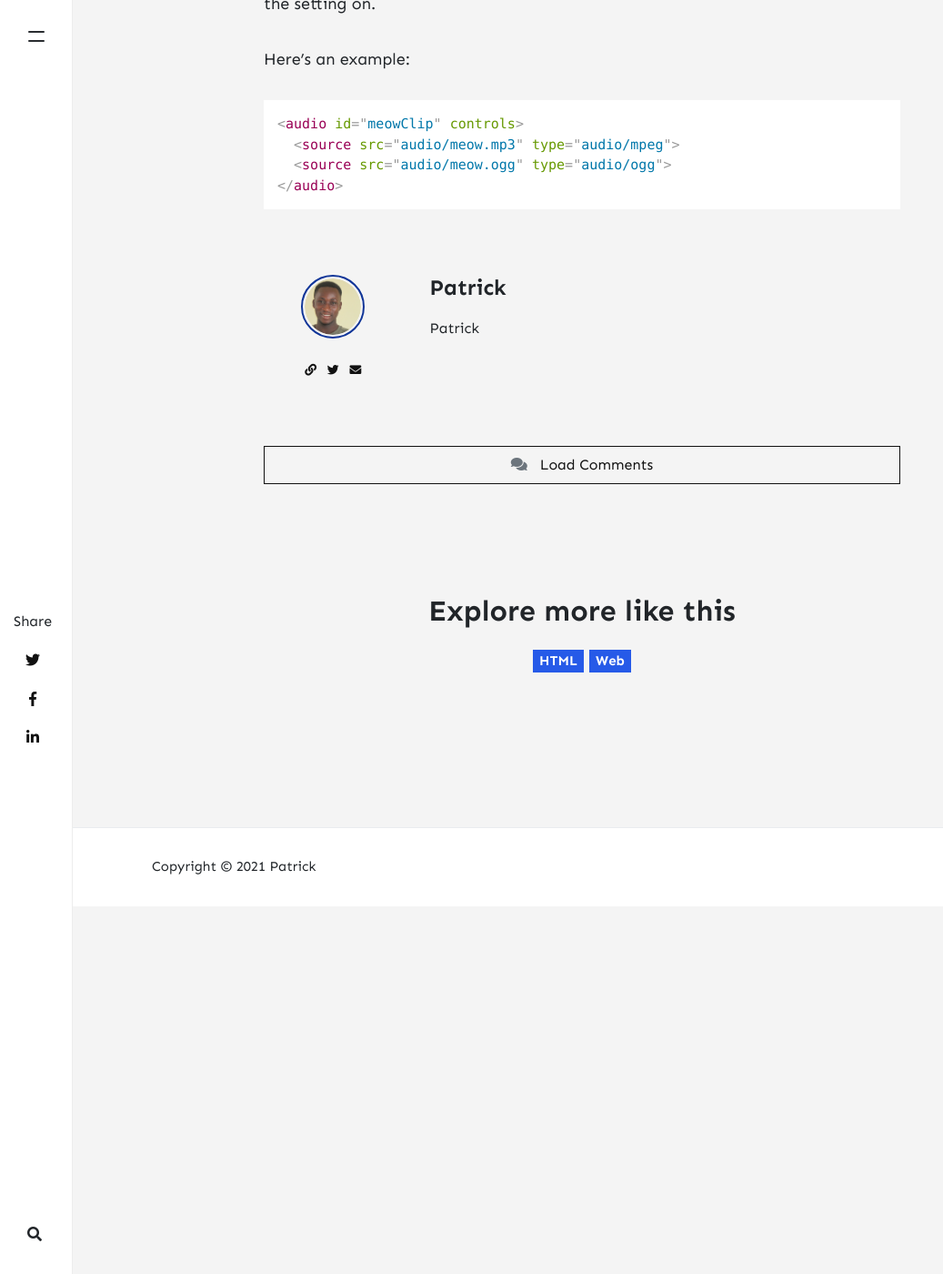
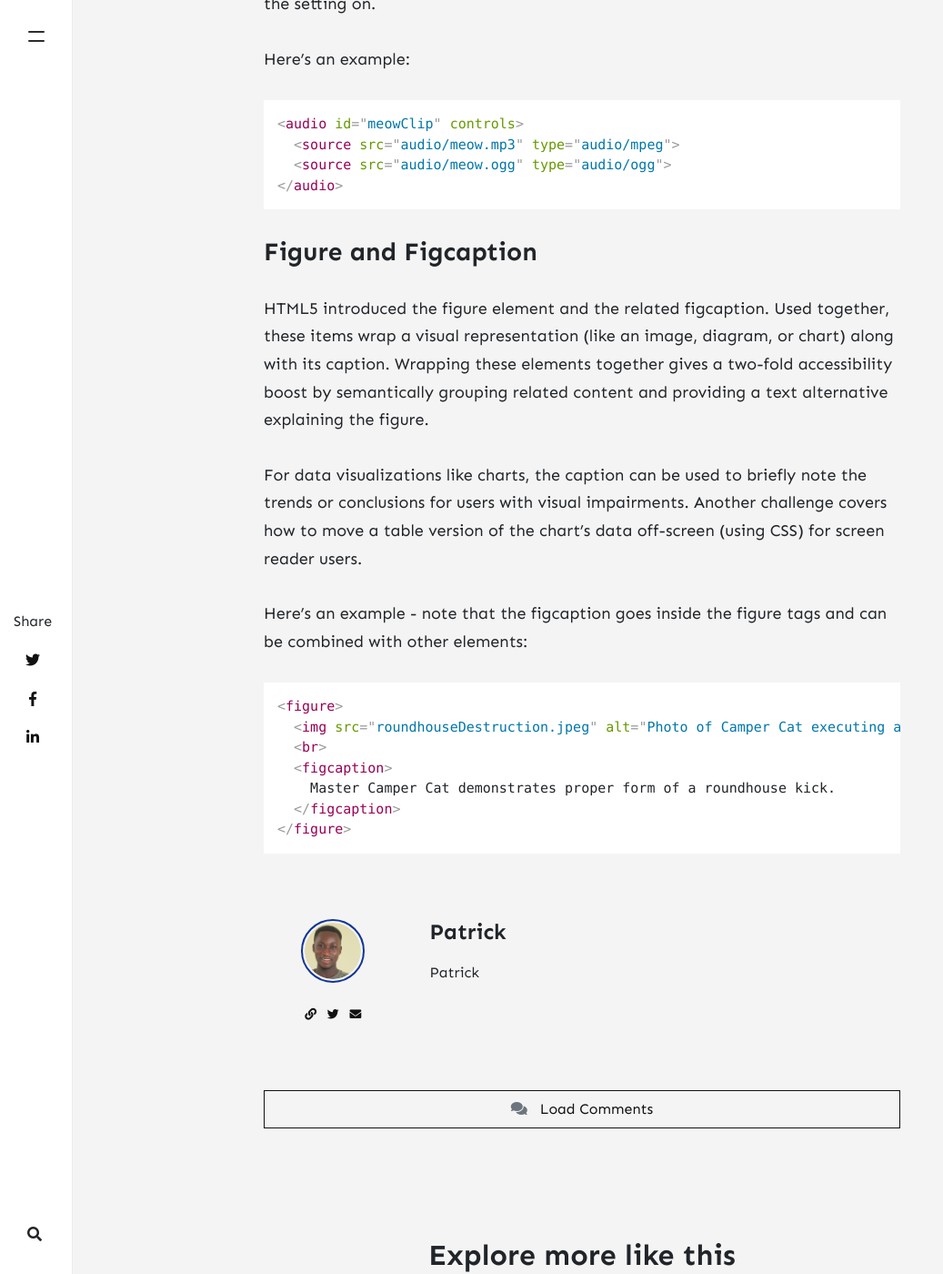
Before and after one commit to Dev-Path/briefcase, a Jekyll site: the page built from _posts/2021-08-30-semantic-html.md, in a window 1280 px wide and 1400 px high, scrolled down 2877 px. Shown: the whole window at 91% size, without its empty margins (0-1037 px from the left). Built offline with Jekyll 4.4.1, drawn with Linux system fonts in a browser that asks for light colours; nearby versions of some CDN libraries; comment, search, counter and statistics services are not loaded; before the commit the page ends 3873 px from its top, so only the background shows below that.

Commit message:
update content

````diff
--- a/_posts/2021-08-30-semantic-html.md
+++ b/_posts/2021-08-30-semantic-html.md
@@ -62,3 +62,21 @@ Here's an example:
   <source src="audio/meow.ogg" type="audio/ogg">
 </audio>
 ```
+
+### Figure and Figcaption
+
+HTML5 introduced the figure element and the related figcaption. Used together, these items wrap a visual representation (like an image, diagram, or chart) along with its caption. Wrapping these elements together gives a two-fold accessibility boost by semantically grouping related content and providing a text alternative explaining the figure.
+
+For data visualizations like charts, the caption can be used to briefly note the trends or conclusions for users with visual impairments. Another challenge covers how to move a table version of the chart's data off-screen (using CSS) for screen reader users.
+
+Here's an example - note that the figcaption goes inside the figure tags and can be combined with other elements:
+
+```html
+<figure>
+  <img src="roundhouseDestruction.jpeg" alt="Photo of Camper Cat executing a roundhouse kick">
+  <br>
+  <figcaption>
+    Master Camper Cat demonstrates proper form of a roundhouse kick.
+  </figcaption>
+</figure>
+```
````
